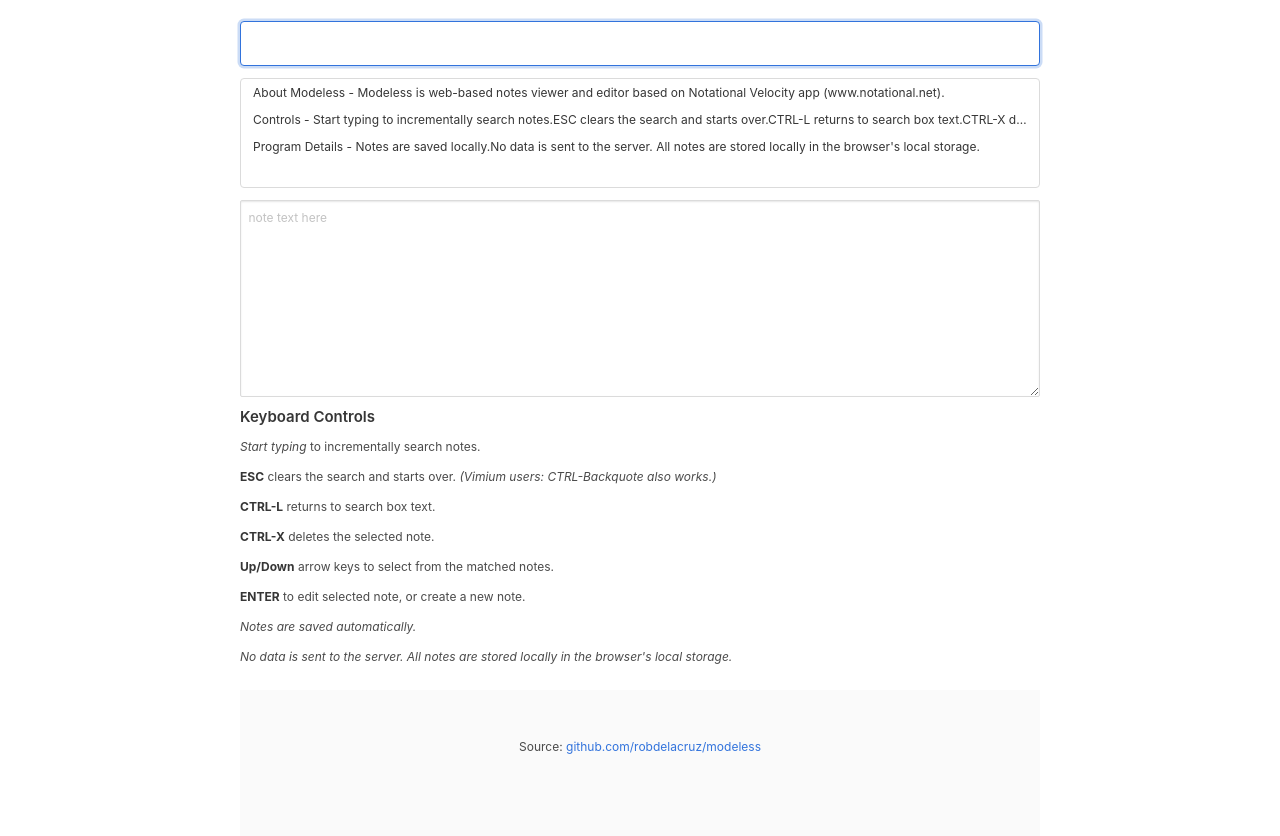
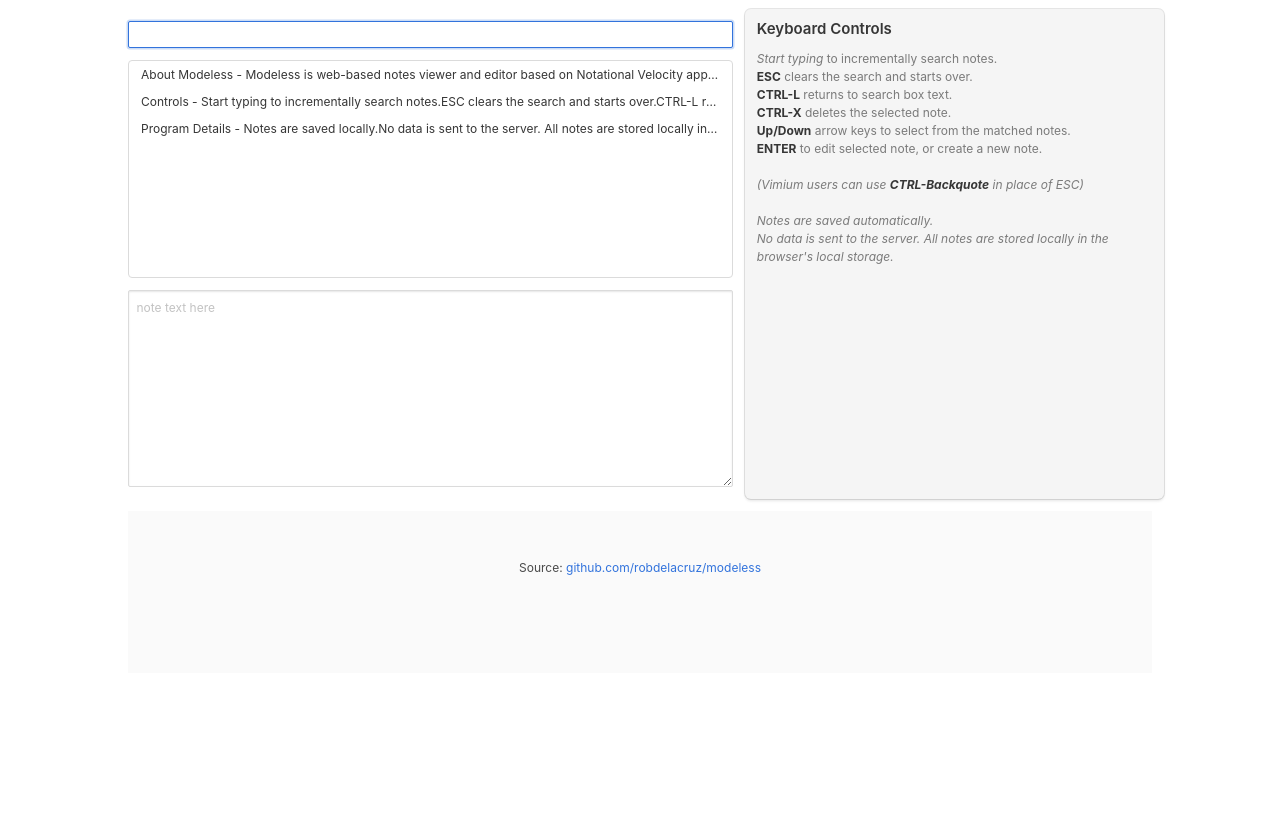
Before and after one commit to robdelacruz/modeless, a plain HTML site: page index.html in a window 1280 px wide. Shown: the part 73-909 px from the top of the page. After the commit the page ends 800 px from the top, so only its background shows below. Drawn offline with Linux system fonts and the light colour scheme.

Commit message:
move keyboard controls to right column

```diff
--- a/index.html
+++ b/index.html
@@ -6,7 +6,7 @@
 <title>modeless</title>
 <link rel="stylesheet" type="text/css" href="bulma.css">
 <style>
-#container { width: 800px; }
+#container { width: 80%; }
 select[name='results'] { width: 800px; }
 select option {
     white-space: nowrap;
@@ -19,15 +19,17 @@
 <div id="container" class="container">
     <h1 class="title">Modeless</h1>
     <h4 class="subtitle is-4">search, view, edit notes</h4>
+    <div class="columns">
+        <div class="column is-three-fifths">
             <div class="field">
                 <div class="control">
-            <input class="input is-medium" type="text" name="search"><br>
+                    <input class="input is-small has-text-weight-semibold" type="text" name="search"><br>
                 </div>
             </div>
             <div class="field">
                 <div class="control">
                     <div class="select is-multiple is-small">
-                <select name="results" multiple size="4">
+                        <select name="results" multiple size="8">
                         </select>
                     </div>
                 </div>
@@ -38,17 +40,26 @@
                     <textarea class="textarea is-small" rows="10" name="note" placeholder="note text here"></textarea>
                 </div>
             </div>
+        </div>
 
+        <div class="column box has-text-grey has-background-light">
             <div class="content is-small">
                 <h4>Keyboard Controls</h4>
-        <p><em>Start typing</em> to incrementally search notes.</p>
-        <p><strong>ESC</strong> clears the search and starts over. <em>(Vimium users: CTRL-Backquote also works.)</em></p>
-        <p><strong>CTRL-L</strong> returns to search box text.</p>
-        <p><strong>CTRL-X</strong> deletes the selected note.</p>
-        <p><strong>Up/Down</strong> arrow keys to select from the matched notes.</p>
-        <p><strong>ENTER</strong> to edit selected note, or create a new note.</p>
-        <p><em>Notes are saved automatically.</em></p>
-        <p><em>No data is sent to the server. All notes are stored locally in the browser's local storage.</em></p>
+                <p>
+                <em>Start typing</em> to incrementally search notes.<br>
+                <strong>ESC</strong> clears the search and starts over.<br>
+                <strong>CTRL-L</strong> returns to search box text.<br>
+                <strong>CTRL-X</strong> deletes the selected note.<br>
+                <strong>Up/Down</strong> arrow keys to select from the matched notes.<br>
+                <strong>ENTER</strong> to edit selected note, or create a new note.<br>
+                <br>
+                <em>(Vimium users can use <strong>CTRL-Backquote</strong> in place of ESC)</em><br>
+                <br>
+                <em>Notes are saved automatically.</em><br>
+                <em>No data is sent to the server. All notes are stored locally in the browser's local storage.</em><br>
+                </p>
+            </div>
+        </div>
     </div>
 
     <footer class="footer">
```
Lines whose indentation alone changed are shown as unchanged.
